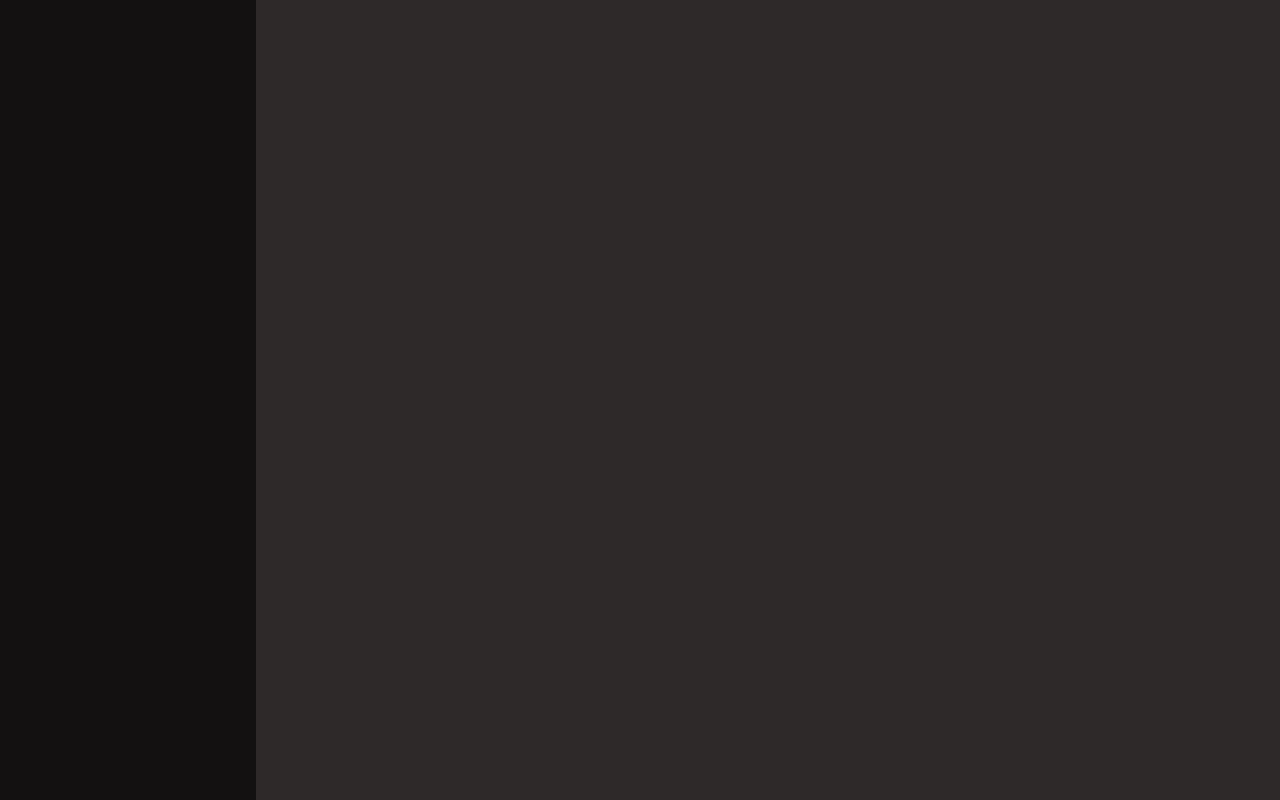
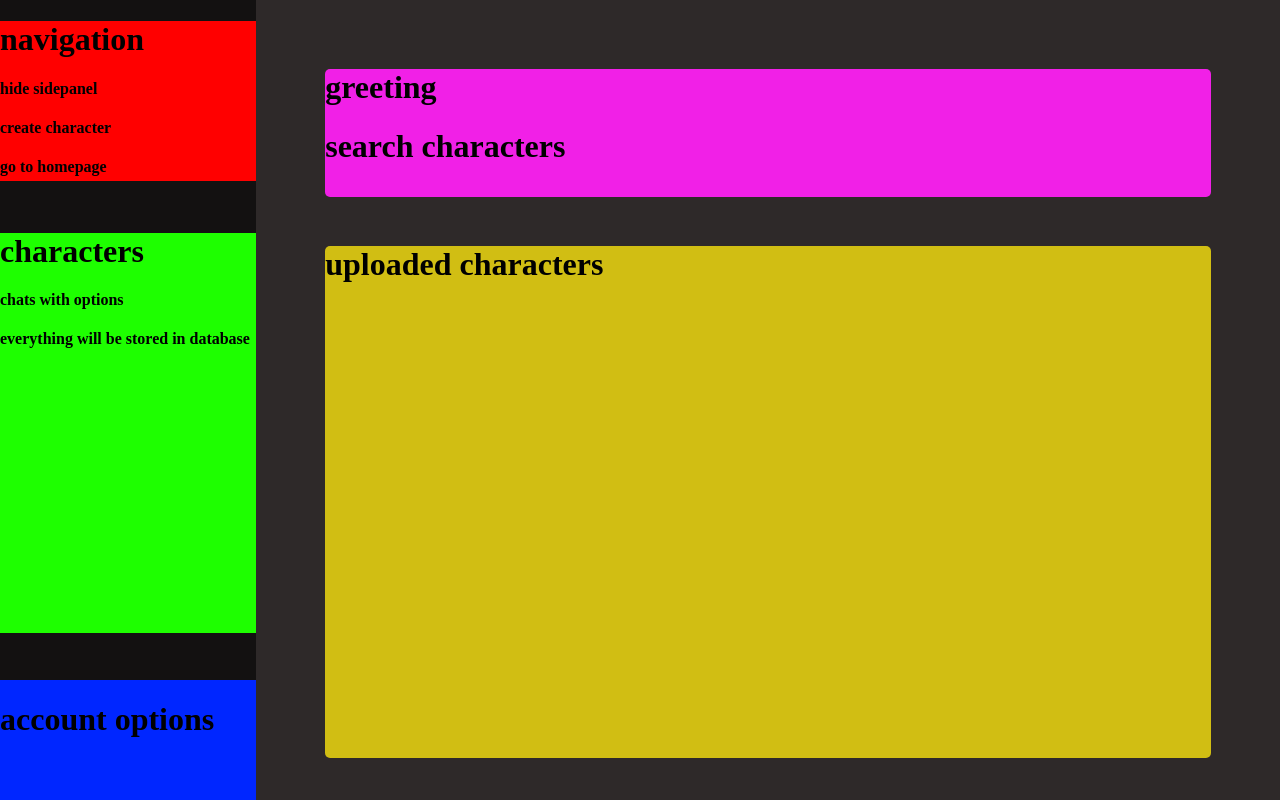
Before and after one commit to Uglypr1nces/CaiClone, a Django app: page / in a window 1280 px wide. Run offline with Django 5.2, Linux system fonts and the light colour scheme.

Commit message:
mapped out the layout

```diff
--- a/static/home.css
+++ b/static/home.css
@@ -1,7 +1,27 @@
- #ai-chats{
-    width: 60%;
-    min-width: 40%;
-    max-width: 80%;
-    height: 80%;
-    background-color: rgb(64, 188, 204);
+ #ai-characters{
+   width: 100%;
+   min-width: 40%;
+   max-width: 90%;
+   height: 80%;
+   min-height: 60%;
+   max-height: 100%;
+   margin-left: 5%;
+   margin-top: 5%;
+   border-radius: 5px;
+   background-color: rgb(209, 190, 19);
+   z-index: 1;
  }
+
+ #top-options{
+   width: 100%;
+   min-width: 40%;
+   max-width: 90%;
+   height: 20%;
+   min-height: 10%;
+   max-height: 30%;
+   margin-left: 5%;
+   margin-top: 5%;
+   border-radius: 5px;
+   background-color: rgb(241, 32, 231);
+   z-index: 1;
+ }
--- a/static/style.css
+++ b/static/style.css
@@ -2,13 +2,51 @@ html, body {
     height: 100%;
     margin: 0;
     padding: 0;
-    background-color:  rgb(46, 41, 41);
+    background-color: rgb(46, 41, 41);
 }
 
-#left-panel{
+#container {
+    display: flex;
+    height: 100%;
+}
+
+#left-panel {
     width: 20%;
     min-width: 10%;
     max-width: 30%;
     height: 100%;
     background-color: rgb(19, 17, 17);
+    position: relative;
 }
+
+#left-panel-top{
+    width: 100%;
+    height: 20%;
+    min-height: 15%;
+    max-height: 30%;
+    background-color: rgb(255, 0, 0);
+}
+
+#left-panel-middle{
+    width: 100%;
+    height: 50%;
+    min-height: 3%;
+    max-height: 60%;
+    margin-top: 20%;
+    background-color: rgb(30, 255, 0);
+}
+
+#left-panel-bottom{
+    width: 100%;
+    height: 15%;
+    min-height: 5%;
+    max-height: 20%;
+    position: absolute; bottom: 0;
+    background-color: rgb(0, 38, 255);
+}
+
+#main-content {
+    flex: 1; /* Take up the remaining space */
+    padding: 20px;
+    height: 80%;
+}
--- a/templates/base.html
+++ b/templates/base.html
@@ -10,16 +10,30 @@
     {% endblock %}
 </head>
 <body>
-    <div id="left-panel">
-        <div id="left-panel-top">
+    <div id="container"> <!-- Added container div -->
+        <div id="left-panel">
+            <div id="left-panel-top">
+                <h1>navigation</h1>
+                <h4>hide sidepanel</h4>
+                <h4>create character</h4>
+                <h4>go to homepage</h4>
+            </div>
 
+            <div id="left-panel-middle">
+                <h1>characters</h1>
+                <h4>chats with options</h4>
+                <h4>everything will be stored in database</h4>
+            </div>
+
+            <div id="left-panel-bottom">
+                <h1>account options</h1>
+            </div>
         </div>
-        <div id="left-panel-bottom">
+        <div id="main-content">
+            {% block main %}
 
+            {% endblock %}
         </div>
     </div>
-    {% block main %}
-
-    {% endblock%}
 </body>
 </html>
--- a/templates/home.html
+++ b/templates/home.html
@@ -3,12 +3,16 @@
 {% block head %}
     <meta charset="UTF-8">
     <meta name="viewport" content="width=device-width, initial-scale=1.0">
-    <title> CAI clone</title>
+    <title>Home</title>
     <link rel="stylesheet" href="{% static 'home.css' %}">
 {% endblock %}
 
 {% block main %}
-    <div id ai-chats>
-
-    </div>
+<div id="top-options">
+<h1>greeting</h1>
+<h1>search characters</h1>
+</div>
+<div id="ai-characters">
+    <h1> uploaded characters</h1>
+</div>
 {% endblock %}
```
